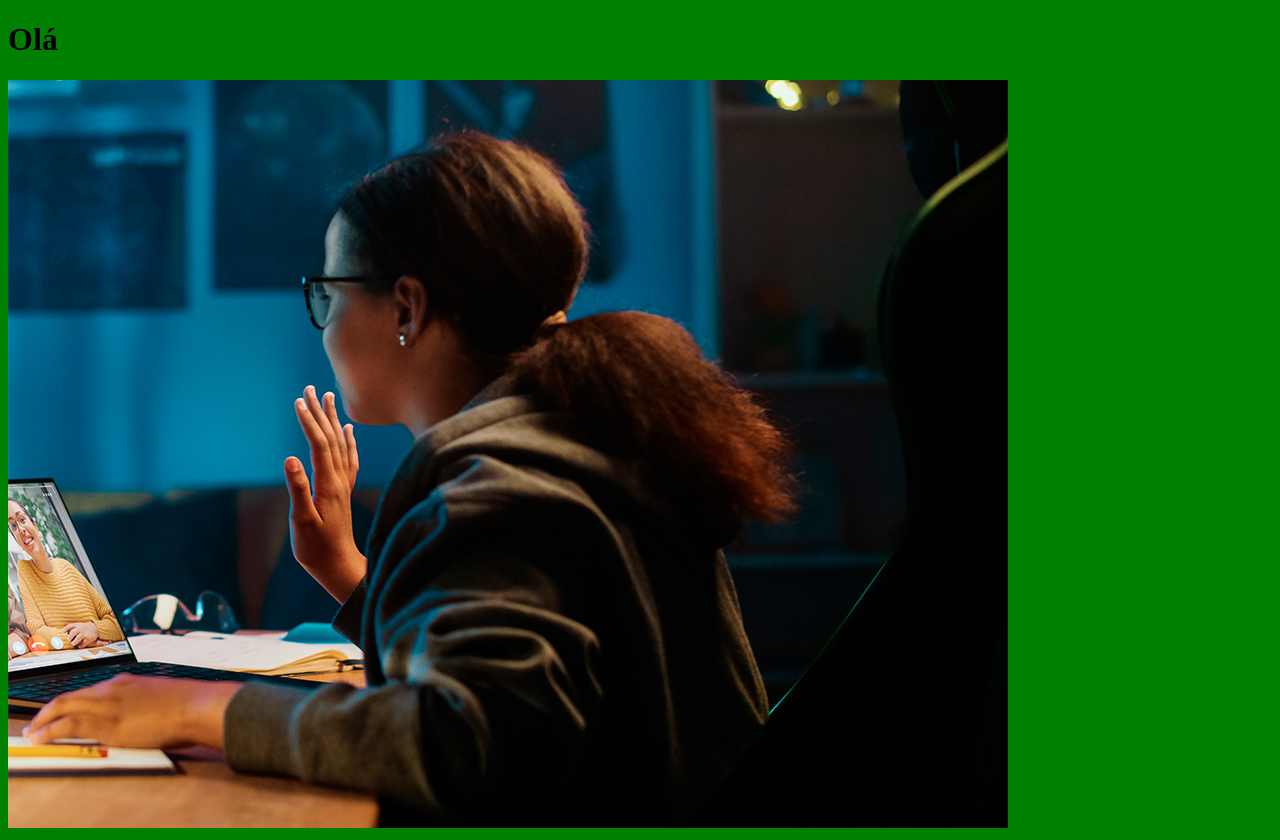
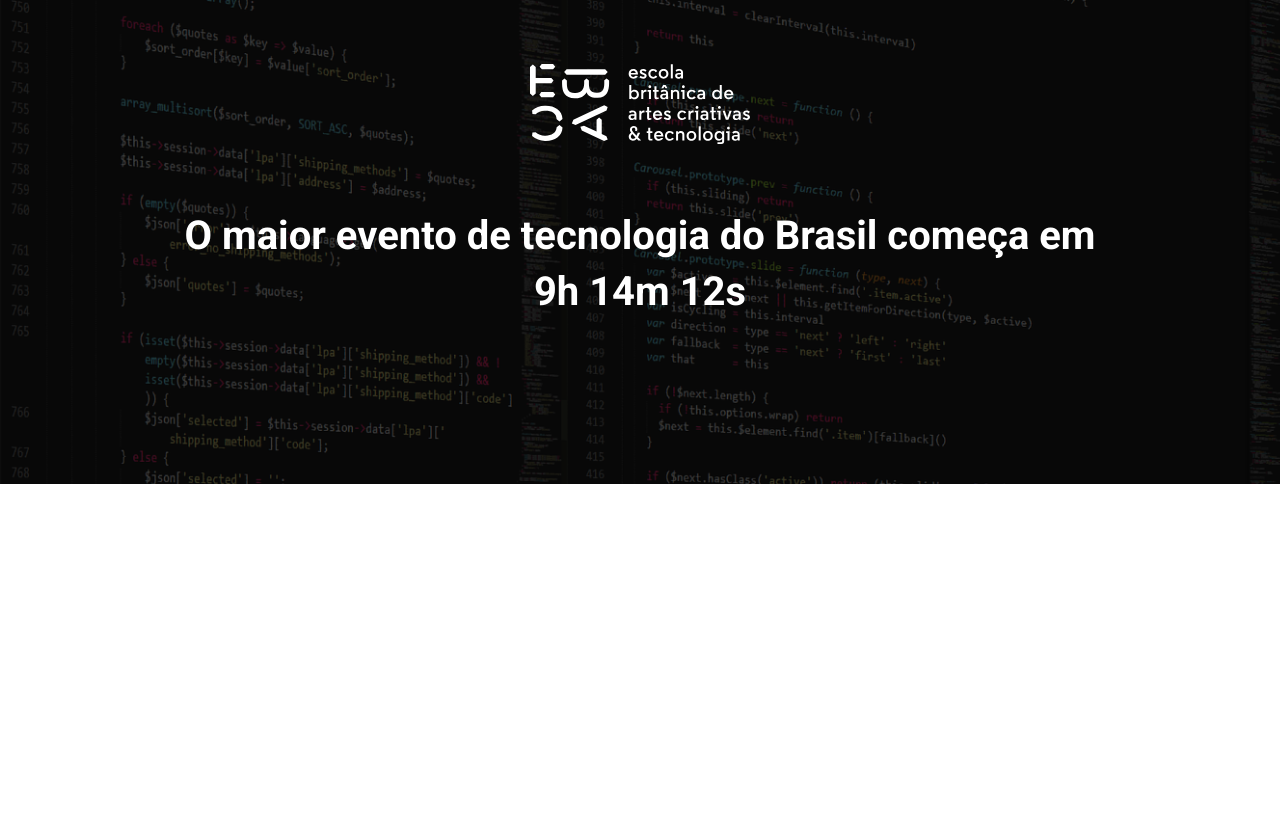
Before and after one commit to saulopm200/ebac_tech_talks, a website built with Parcel: page src/index.html in a window 1280 px wide. After the commit the page ends 800 px from the top, so only its background shows below. Built offline with nearby package versions, Linux system fonts and the light colour scheme.

Commit message:
criando o hero

```diff
--- a/src/index.html
+++ b/src/index.html
@@ -1,14 +1,25 @@
 <!DOCTYPE html>
-<html lang="en">
+<html lang="pt-BR">
 <head>
     <meta charset="UTF-8">
     <meta name="viewport" content="width=device-width, initial-scale=1.0">
-    <title>Document</title>
+    <title>EBAC Tech Talks</title>
+
+    <link rel="preconnect" href="https://fonts.googleapis.com">
+    <link rel="preconnect" href="https://fonts.gstatic.com" crossorigin>
+    <link href="https://fonts.googleapis.com/css2?family=Roboto:wght@400;700&display=swap" rel="stylesheet">
     <link rel="stylesheet" href="styles/main.scss">
 </head>
 <body>
-    <h1>Olá</h1>
-    <img src="./images/images/backend.png" alt="">
+    <header class="hero">
+        <div class="container">
+            <img class="hero__logo" src="./images/images/ebac_logo.svg" alt="EBAC">
+            <p class="hero__text">
+                O maior evento de tecnologia do Brasil começa em 9h 14m 12s
+            </p>
+        </div>
+
+    </header>
     <script src="scripts/main.js"></script>
 </body>
 </html>
--- /dev/null
+++ b/src/styles/_hero.scss
@@ -0,0 +1,51 @@
+.hero {
+    padding-top: 64px;
+    padding-bottom: 100px;
+    background-image: url(../images/images/fundo.png);
+    background-repeat: no-repeat;
+    background-size: cover;
+    position: relative;
+
+    .container {
+        position: relative;
+    }
+
+    &:before {
+        position: absolute;
+        top:0;
+        left: 0;
+        width: 100%;
+        height: 100%;
+        background-color: #000;
+        content: '';
+        opacity: .7;
+    }
+
+    &__text {
+        margin-top: 64px;
+        margin-bottom: 64px;
+        font-size: 40px;
+        line-height: 56px;
+        font-weight: 800;
+        text-align: center;
+    }
+
+    &__logo {
+        margin: 0 auto;
+        height: 80px;
+        display: block;
+    }
+
+    @media (max-width: 640px) {
+        padding: 40px 0;
+        &__logo {
+            height: 40px;
+        }
+
+        &__text {
+            font-size: 22px;
+            line-height: 24px;
+            margin: 24px 0;
+        }
+    }
+}
--- a/src/styles/main.scss
+++ b/src/styles/main.scss
@@ -1,3 +1,23 @@
-body {
-    background-color: green;
+@use 'hero';
+
+* {
+    margin: 0;
+    padding: 0;
+    box-sizing: border-box;
+    font-family: Roboto, sans-serif;
+    color: #fff;
 }
+
+.container {
+    max-width: 960px;
+    width: 100%;
+    margin: 0 auto;
+
+    @media (max-width:640px) {
+        max-width: 80%;
+    }
+
+    @media (max-width:1024px) {
+        max-width: 90%;
+    }
+}
```
